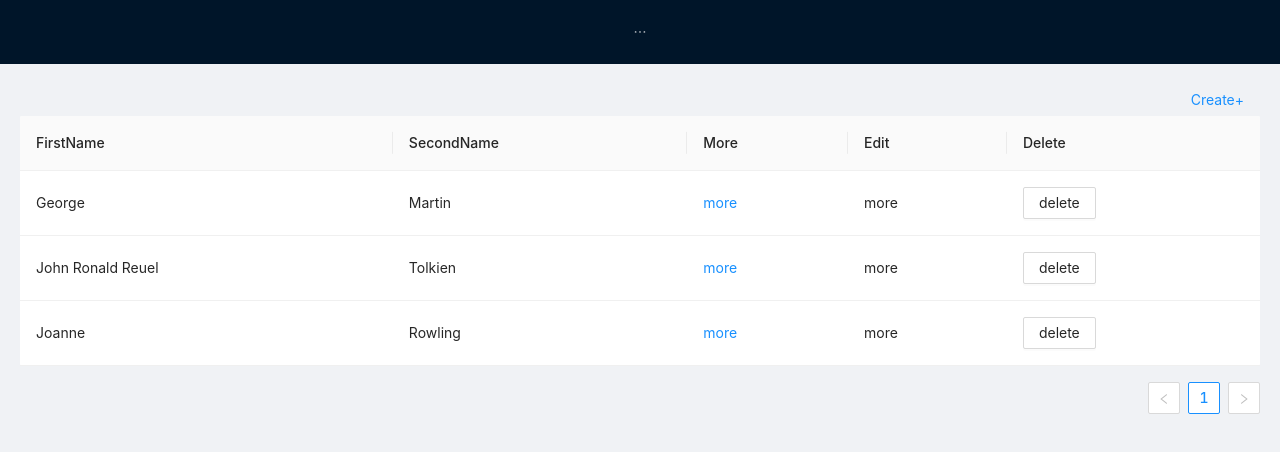
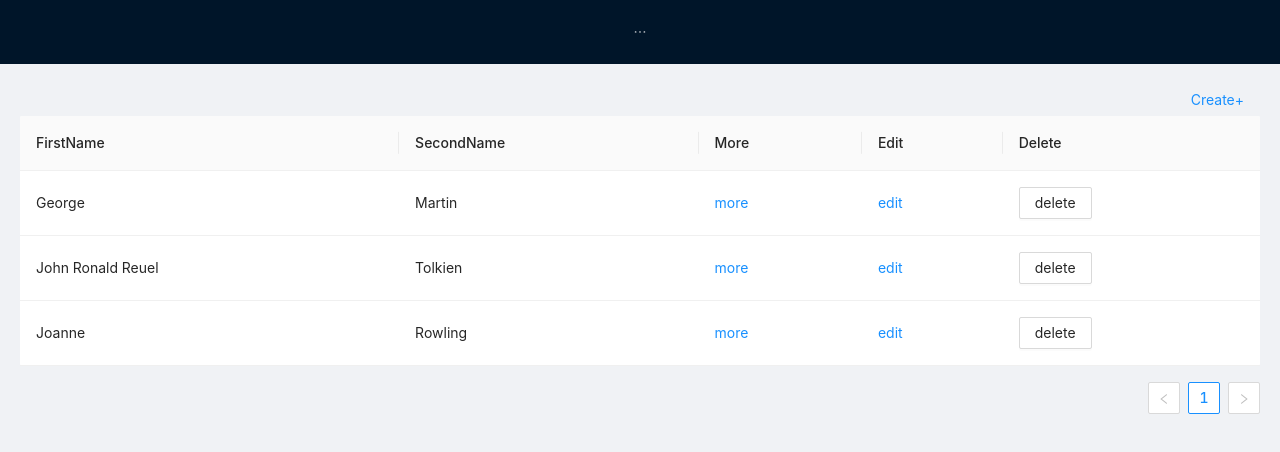
Before and after one commit to valerianEhret/books, a React (Create React App) app: page /authors in a window 1280 px wide. Shown: the top 452 px of the page. Built offline with nearby package versions, Linux system fonts and the light colour scheme.

Commit message:
Add EditAuthor.tsx

```diff
--- a/src/pages/Authors.tsx
+++ b/src/pages/Authors.tsx
@@ -33,6 +33,7 @@ export const Authors: React.FC = () => {
             title: 'Edit',
             key: 'edit',
             dataIndex: 'edit',
+            render: (id: string) => <NavLink to={`/author/edit/${id}`}>edit</NavLink>
         },
         {
             title: 'Delete',
@@ -51,7 +52,7 @@ export const Authors: React.FC = () => {
             firstName: authors[id].first_name,
             secondName: authors[id].last_name,
             more: id,
-            edit: 'more',
+            edit: id,
             delete: id
         }
     })
--- /dev/null
+++ b/src/pages/EditAuthor.tsx
@@ -0,0 +1,32 @@
+import React from 'react';
+import {useDispatch, useSelector} from "react-redux";
+import {AppRootStateType} from "../store/store";
+import {AuthorsState} from "../store/reducers/authors/authorsReducer";
+import {Redirect, useParams} from "react-router-dom";
+import {AuthorForm, FormValues} from "../components/AuthorForm";
+import {Layout, Row} from "antd";
+
+export const EditAuthor:React.FC = () => {
+
+    const {authors, status, isLoading} = useSelector<AppRootStateType, AuthorsState>(state => state.authors)
+    const params = useParams<{ id: string }>()
+    const {id, last_name, first_name} = authors[params.id]
+    const dispatch = useDispatch()
+
+    const onSubmitHandler = (values:FormValues) => {
+        const firstName = values.firstName.trim()
+        const lastName = values.lastName.trim()
+        // dispatch thunk
+    }
+    if (status === 'success') return <Redirect to={'/authors'}/>
+
+    return (
+         <Layout>
+            <Row justify="center" align="middle" className="h100">
+                <AuthorForm submit={onSubmitHandler} myValues={{lastName: last_name, firstName: first_name}}
+                            loading={isLoading}/>
+            </Row>
+        </Layout>
+
+    )
+}
--- /dev/null
+++ b/src/pages/EditBook.tsx
@@ -0,0 +1,8 @@
+import React from 'react';
+
+export const EditBook:React.FC = () => {
+    return (
+        <>
+        </>
+    )
+}
--- a/src/routes/routes.ts
+++ b/src/routes/routes.ts
@@ -6,6 +6,8 @@ import React from "react";
 import {AddBook} from "../pages/AddBook";
 import {AboutAuthor} from "../pages/AboutAuthor";
 import {AboutBook} from "../pages/AboutBook";
+import {EditAuthor} from "../pages/EditAuthor";
+import {EditBook} from "../pages/EditBook";
 
 export enum RouterNames {
     BOOKS = '/books',
@@ -15,6 +17,8 @@ export enum RouterNames {
     BOOK_CREATE = '/book/create',
     ABOUT_AUTHOR = '/author/:id',
     ABOUT_BOOK = '/book/:id',
+    EDIT_AUTHOR = '/author/edit/:id',
+    EDIT_BOOK = '/book/edit/:id',
 }
 
 interface IRoute {
@@ -60,5 +64,14 @@ export const routes: IRoute[] = [
         exact: true,
         component: AboutBook
     },
-
+    {
+        path: RouterNames.EDIT_AUTHOR,
+        exact: true,
+        component: EditAuthor
+    },
+    {
+        path: RouterNames.EDIT_BOOK,
+        exact: true,
+        component: EditBook
+    },
 ]
```
